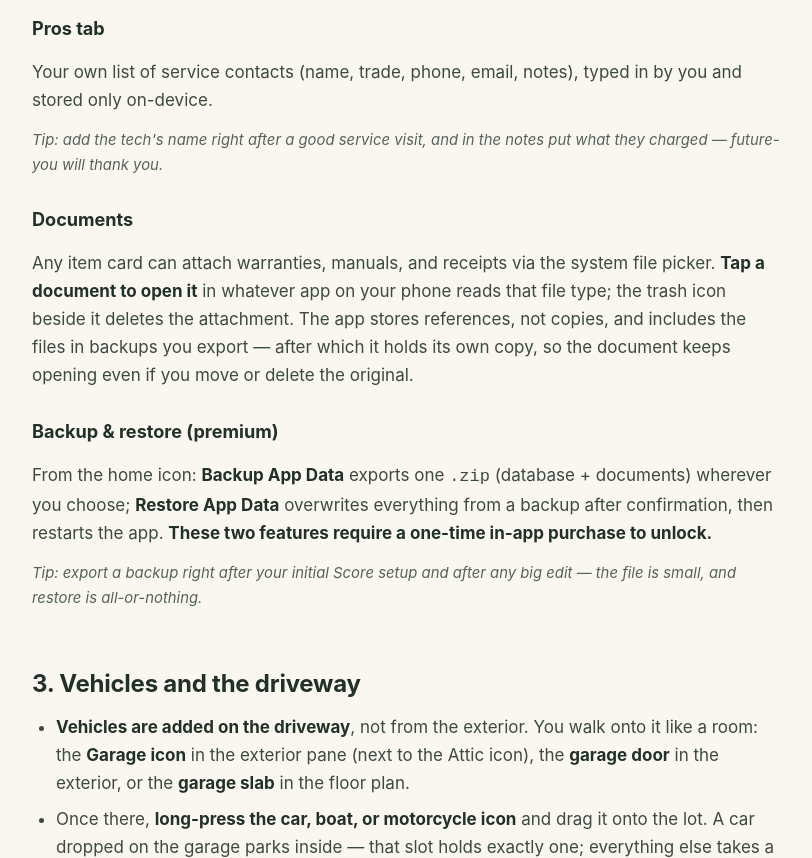
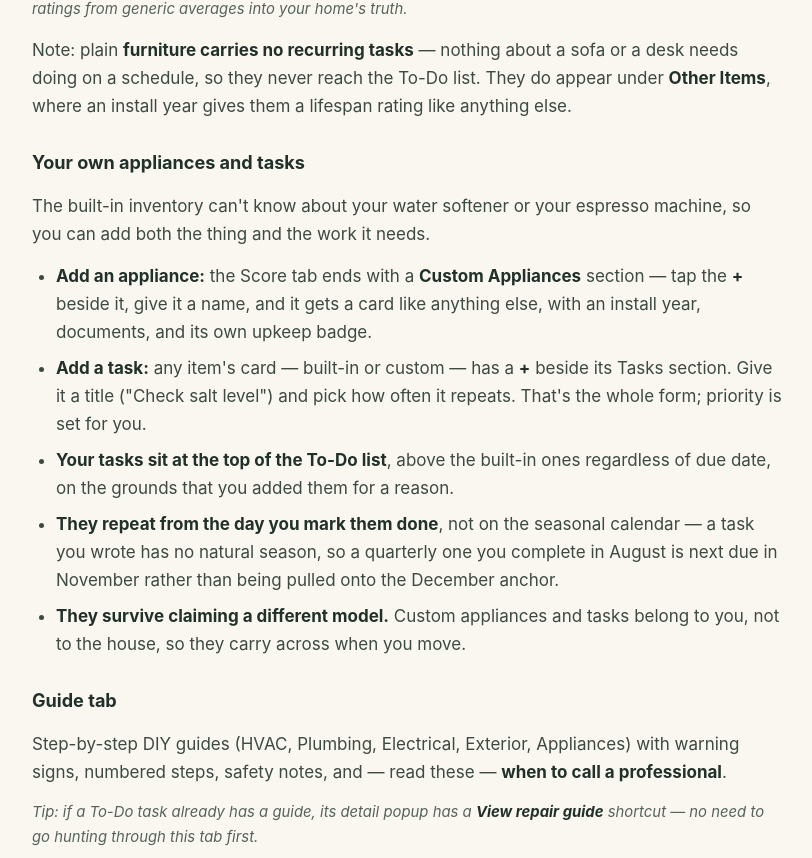
Before and after one commit to dottedcrane/casahealth, a plain HTML site: page homehealth/usage.html in a window 1280 px wide. Shown: the part 3515-4373 px from the top of the page, without its empty margins (232-1044 px from the left). Drawn offline with Linux system fonts and the light colour scheme.

Commit message:
Document the scheduling rule and the custom appliances and tasks
Ported from the homehealth repo's USAGE.md, which is the source these pages are
generated from.

Three additions to the HomeHealth usage guide: that completing a job in its
season's month or the month before counts for that season, that some tasks now
prompt each season while carrying an "Ideally monthly" note, and a section on
custom appliances and custom tasks - a feature that had never been documented on
either live site, while the privacy policy already listed it as stored data.

Keeps the four differences this site needs: ../ for shared assets, the "All apps"
nav, HomeHealth in the title and body with Casa Health as brand and publisher,
and LF line endings.

Co-Authored-By: Claude Opus 5 <noreply@anthropic.com>

```diff
--- a/homehealth/usage.html
+++ b/homehealth/usage.html
@@ -110,6 +110,18 @@
           winterization in October).</li>
       <li><strong>Mark Done</strong> (on the row, or in the detail popup) records today locally
           and recomputes the next due date.</li>
+      <li><strong>Doing a job early still counts for that season.</strong> Complete it in the
+          season's own month or the month before, and the app treats that season as done and
+          schedules the next one — a quarterly task ticked off in late August comes back in
+          December, not September. Finish it earlier than that and it counts against the season
+          just gone, so the next one arrives on schedule.</li>
+      <li><strong>Some tasks prompt less often than the ideal.</strong> Where the manufacturer
+          asks for something monthly but it doesn't warrant a monthly reminder — a dishwasher
+          filter, a washer drum, a pool filter, mini-split filters, an HVAC filter — the app
+          prompts each season and the task carries an <strong>"Ideally monthly"</strong> note
+          beside its frequency. The advice isn't watered down; only the nagging is. Smoke and CO
+          detectors and pool water chemistry stay monthly, because at those two the reminder
+          <em>is</em> the point.</li>
       <li><strong>Add to calendar</strong>, from the detail popup, hands the task to your own
           calendar app, pre-filled — you press save there. The app itself never touches your
           calendar.</li>
@@ -149,6 +161,26 @@
        or a desk needs doing on a schedule, so they never reach the To-Do list. They do appear
        under <strong>Other Items</strong>, where an install year gives them a lifespan rating
        like anything else.</p>
+
+    <h3>Your own appliances and tasks</h3>
+    <p>The built-in inventory can't know about your water softener or your espresso machine, so
+       you can add both the thing and the work it needs.</p>
+    <ul>
+      <li><strong>Add an appliance:</strong> the Score tab ends with a <strong>Custom
+          Appliances</strong> section — tap the <strong>+</strong> beside it, give it a name, and
+          it gets a card like anything else, with an install year, documents, and its own upkeep
+          badge.</li>
+      <li><strong>Add a task:</strong> any item's card — built-in or custom — has a
+          <strong>+</strong> beside its Tasks section. Give it a title ("Check salt level") and
+          pick how often it repeats. That's the whole form; priority is set for you.</li>
+      <li><strong>Your tasks sit at the top of the To-Do list</strong>, above the built-in ones
+          regardless of due date, on the grounds that you added them for a reason.</li>
+      <li><strong>They repeat from the day you mark them done</strong>, not on the seasonal
+          calendar — a task you wrote has no natural season, so a quarterly one you complete in
+          August is next due in November rather than being pulled onto the December anchor.</li>
+      <li><strong>They survive claiming a different model.</strong> Custom appliances and tasks
+          belong to you, not to the house, so they carry across when you move.</li>
+    </ul>
 
     <h3>Guide tab</h3>
     <p>Step-by-step DIY guides (HVAC, Plumbing, Electrical, Exterior, Appliances) with warning
```
